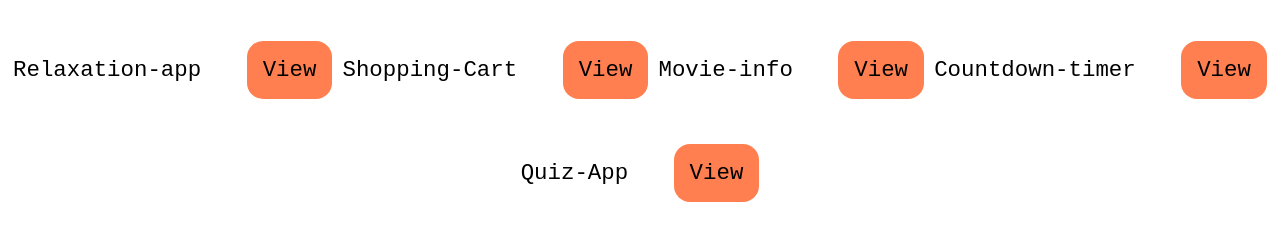
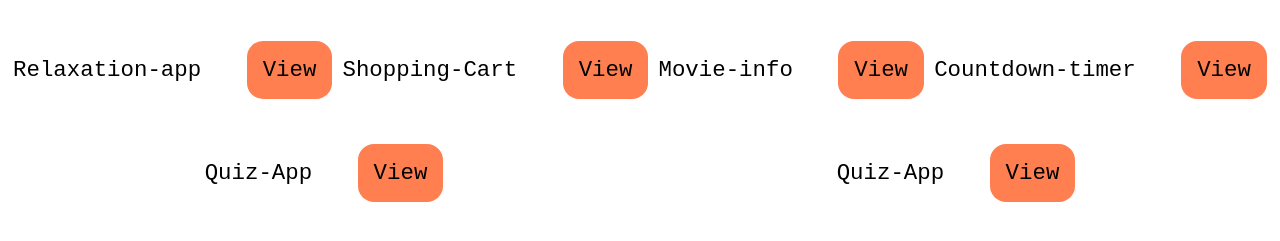
Before and after one commit to kuzzzzz/JavaScript-Projects, a plain HTML site: page index.html in a window 1280 px wide. Shown: the part 63-304 px from the top of the page. Drawn offline with Linux system fonts and the light colour scheme.

```diff
--- a/index.html
+++ b/index.html
@@ -42,6 +42,12 @@
                 <a href="quiz-app/index.html">View</a>
             </p>
         </div>
+        <div>
+            <p>
+                Quiz-App
+                <a href="quiz-app/index.html">View</a>
+            </p>
+        </div>
     </main>
 
 </body>
```
